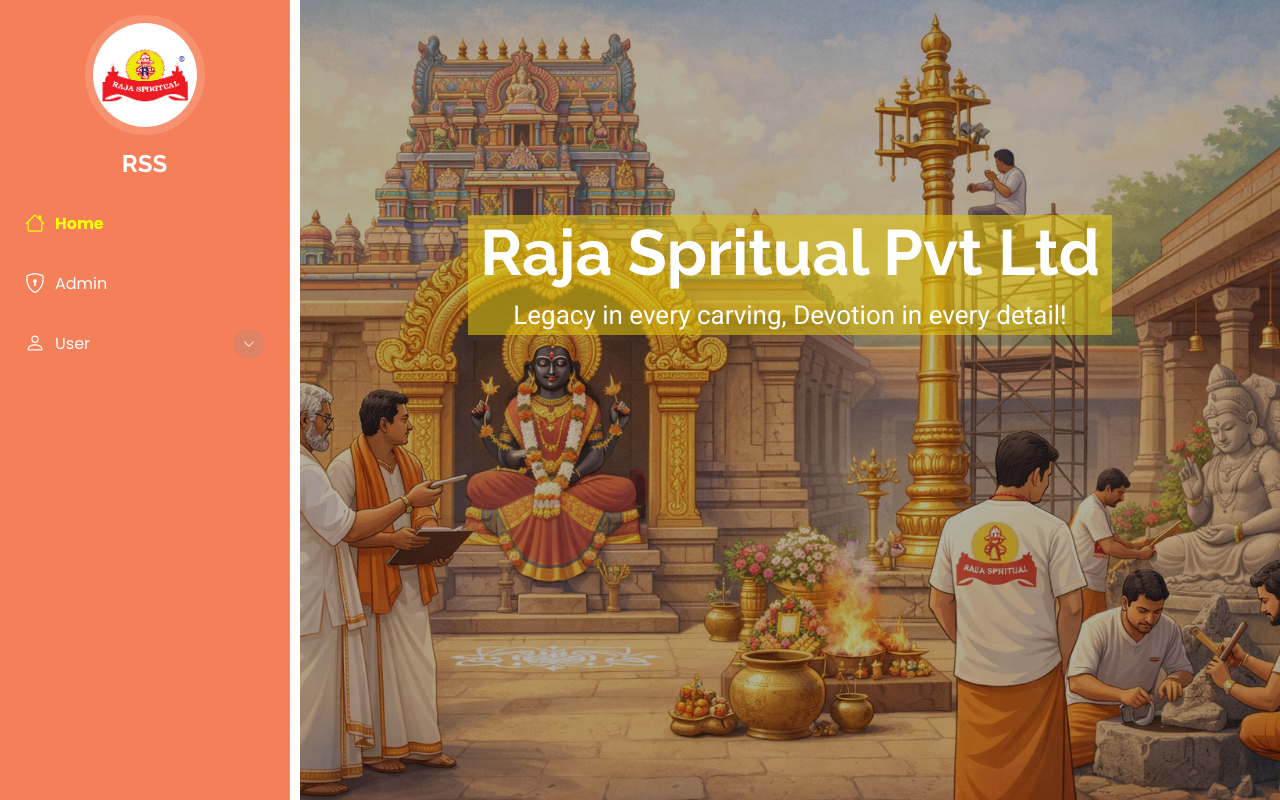
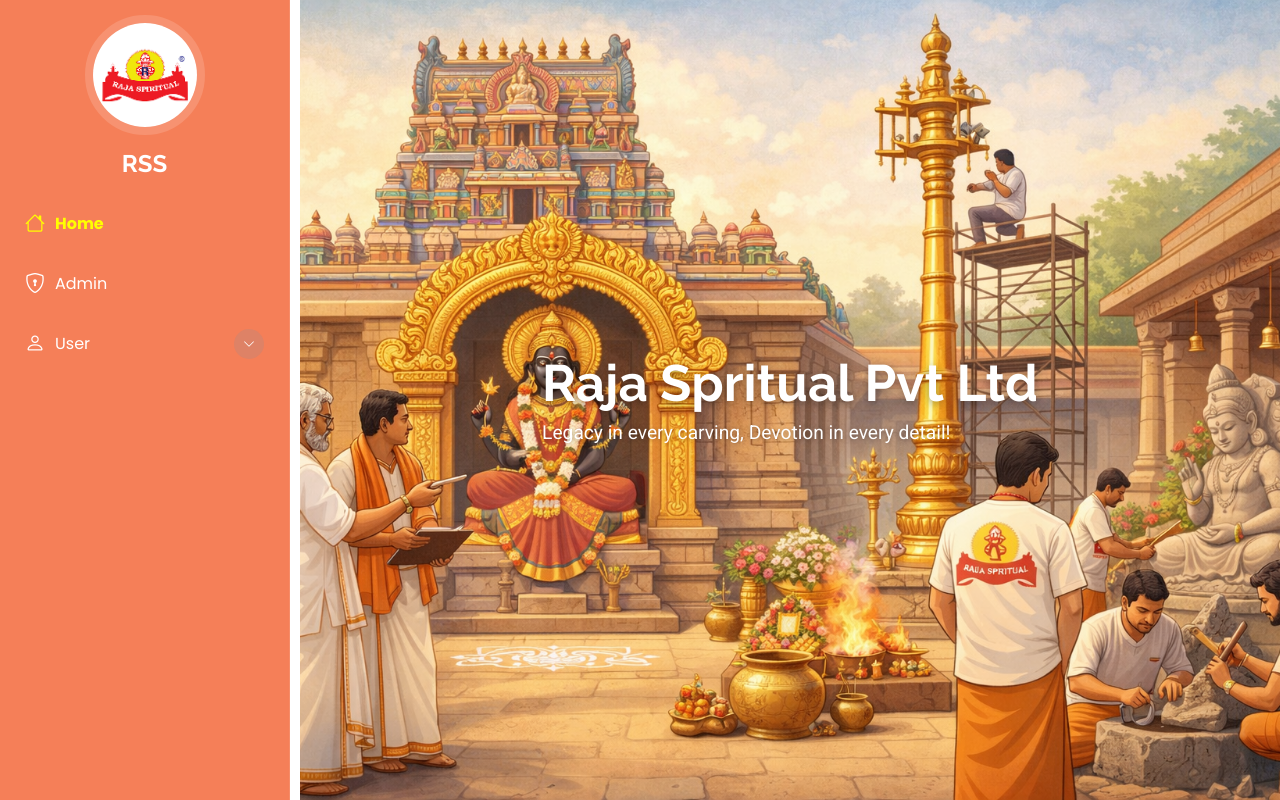
Before and after one commit to RSSAnalytics/Vendor_Quotation_Estimation, a Flask app: page / in a window 1280 px wide. Run offline with Flask 3, Linux system fonts and the light colour scheme; some libraries are stand-ins or nearby versions.

Commit message:
Update index.html

```diff
--- a/templates/index.html
+++ b/templates/index.html
@@ -2,28 +2,117 @@
 
 
 {% block navbar %}
-  <li><a href="{{ url_for('index') }}" style="color: yellow;"><i class="bi bi-house navicon" style="color: yellow;"></i> <b>Home</b> </a></li>
-  <li><a href="{{ url_for('admin_login') }}" style="color: white;"><i class="bi bi-shield-lock navicon"></i>Admin</a></li>
-  <li class="dropdown"><a href="#"><i class="bi bi-person navicon" style="color: white;"></i> <span style="color: white;">User</span> <i class="bi bi-chevron-down toggle-dropdown" style="color: white;"></i></a>
+  <li><a href="{{ url_for('index') }}" style="color: yellow;"><i class="bi bi-house navicon" style="color: yellow;"></i> <b>Home</b></a></li>
+  <li><a href="{{ url_for('admin_login') }}" style="color: white;"><i class="bi bi-shield-lock navicon"></i> Admin</a></li>
+  <li class="dropdown">
+    <a href="#">
+      <i class="bi bi-person navicon" style="color: white;"></i>
+      <span style="color: white;">User</span>
+      <i class="bi bi-chevron-down toggle-dropdown" style="color: white;"></i>
+    </a>
     <ul>
-      <li style="color: white;"><a href="{{ url_for('user_register') }}" style="color: white;">Register</a></li>
-      <li style="color: white;"><a href="{{ url_for('user_login') }}" style="color: white;">Log In</a></li>
+      <li><a href="{{ url_for('user_register') }}" style="color: white;">Register</a></li>
+      <li><a href="{{ url_for('user_login') }}" style="color: white;">Log In</a></li>
     </ul>
   </li>
 {% endblock navbar %}
 
 
+{% block extra_style %}
+<style>
+  /* ── Hero responsive overrides for index page ───────────────── */
+
+  /* HERO SECTION */
+  #hero.hero {
+    position: relative;
+    width: 100%;
+    min-height: 100vh;
+    min-height: 100svh;
+    display: flex;
+    align-items: center;
+    justify-content: center;
+    overflow: hidden;
+  }
+
+  /* HERO IMAGE */
+  #hero.hero img {
+    position: absolute;
+    top: 0;
+    left: 0;
+    width: 100%;
+    height: 100%;
+    object-fit: cover;
+    object-position: center;
+  }
+
+  /* Overlay */
+  #hero.hero::before {
+    content: "";
+    position: absolute;
+    inset: 0;
+    background: rgba(0,0,0,0.30);
+    z-index: 1;
+  }
+
+  /* Text card */
+  .hero-text-card{
+    position: relative;
+    z-index: 2;
+    margin: auto;
+  }
+
+  .hero-text-card h2 {
+    font-size: clamp(1.3rem, 4.5vw, 3.2rem);
+    font-weight: 700;
+    color: #fff;
+    margin: 0 0 6px;
+    text-shadow: 0 2px 8px rgba(0,0,0,0.35);
+    line-height: 1.2;
+  }
+
+  .hero-text-card p {
+    font-size: clamp(0.8rem, 2vw, 1.2rem);
+    color: #fff;
+    margin: 0;
+    text-shadow: 0 1px 4px rgba(0,0,0,0.3);
+    line-height: 1.4;
+  }
+
+  /* ── Tablet (576px – 991px) ─────────────────────────────────── */
+  @media (min-width: 576px) and (max-width: 991px) {
+    .hero-text-card {
+      max-width: 70vw;
+    }
+  }
+
+  /* ── Mobile (< 576px) ──────────────────────────────────────── */
+  @media (max-width: 768px) {
+
+    #hero.hero img{
+      object-position: 70% center;
+    }
+
+    .hero-text-card{
+      max-width: 90%;
+      padding: 16px 18px;
+    }
+
+  }
+</style>
+{% endblock extra_style %}
+
 
 {% block content %}
   <section id="hero" class="hero section dark-background">
 
-    <img src="/static/assets/img/bg.jpg" alt="" data-aos="fade-in" class="">
+    <picture>
+      <source media="(max-width: 768px)" srcset="/static/assets/img/mobile.jpeg">
+      <img src="/static/assets/img/bg.jpg" alt="Raja Spiritual Temple Work">
+    </picture>
 
-    <div class="container" data-aos="fade-up" data-aos-delay="100" style="background-color: #e0c40f95; width: fit-content; margin-top: -250px;" align="center">
+    <div class="hero-text-card" data-aos="fade-up" data-aos-delay="100">
       <h2>Raja Spritual Pvt Ltd</h2>
-      <p>
-        Legacy in every carving, Devotion in every detail!
-      </p>
+      <p>Legacy in every carving, Devotion in every detail!</p>
     </div>
 
   </section>
```
